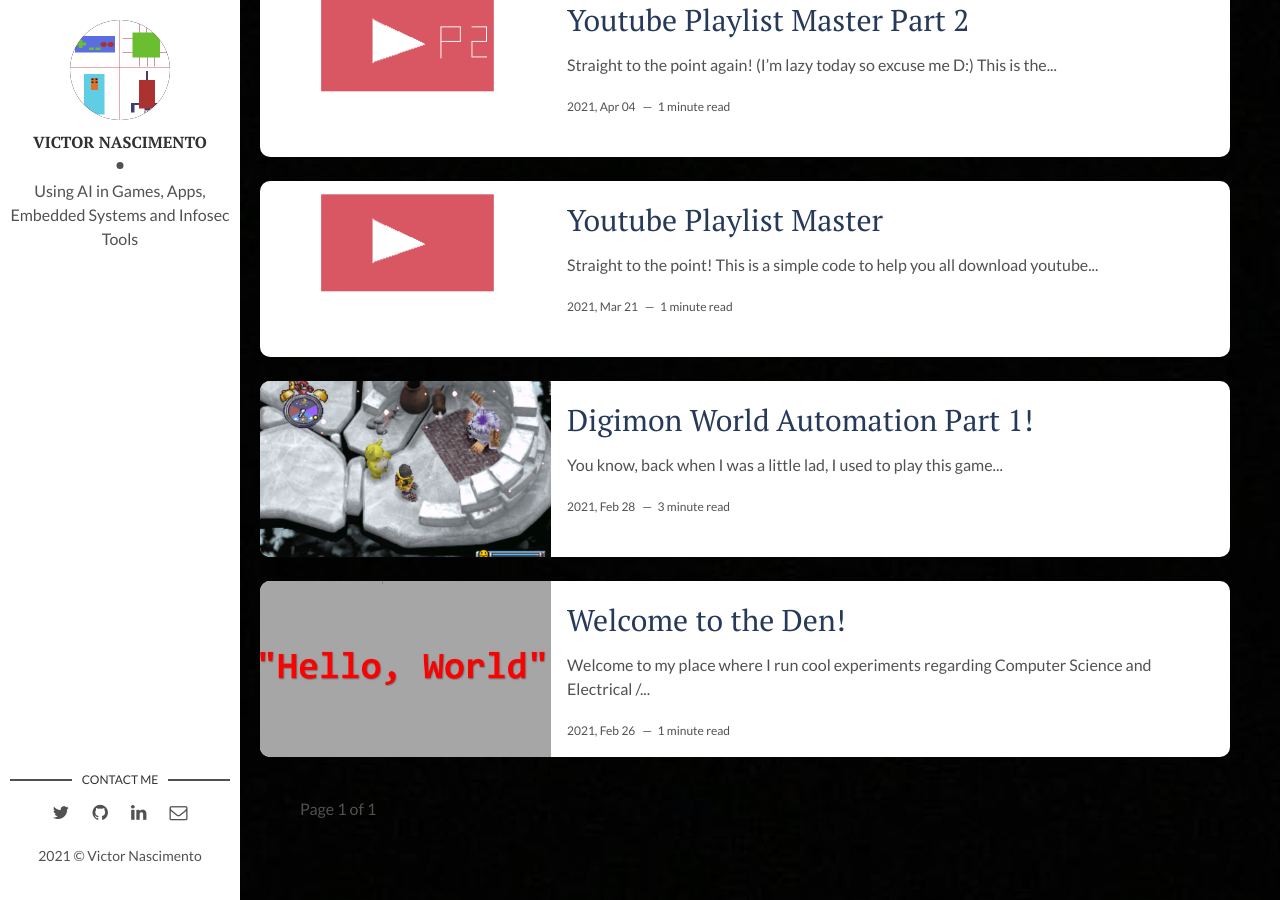
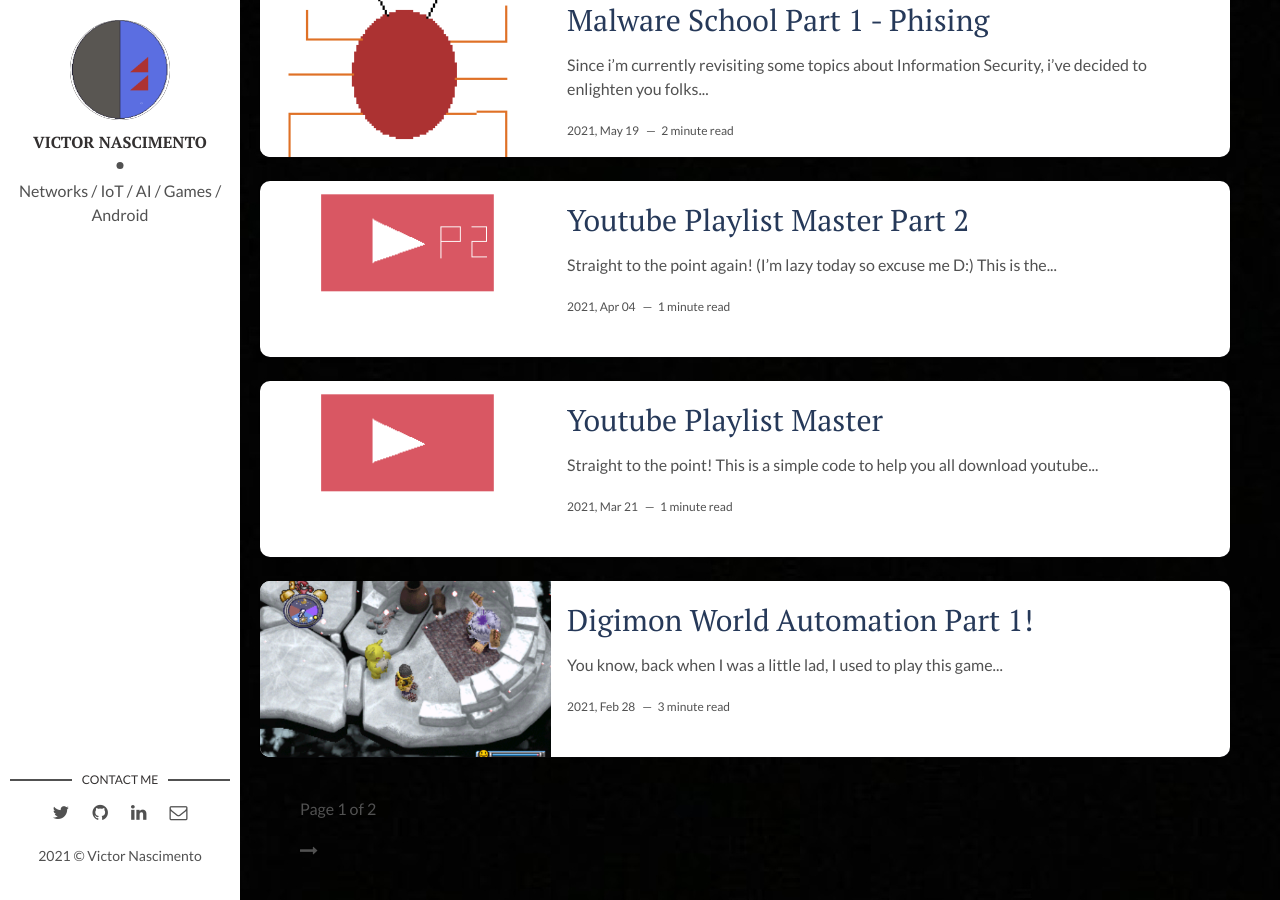
Before and after one commit to victornas91/scientistden, a Jekyll site: the page built from index.html, in a window 1280 px wide and 900 px high, scrolled down 839 px. Built offline with Jekyll 4.4.1, drawn with Linux system fonts in a browser that asks for light colours; the list of posts is cut into pages by our own code; some of the changed text lies outside the part shown.

```diff
--- a/_config.yml
+++ b/_config.yml
@@ -7,8 +7,8 @@ site-twitter: #if your site has a twitter account, enter it here
 
 # Author Settings
 author: Victor Nascimento # add your name
-author-img: denlogo1.png # add your photo
-about-author: Using AI in Games, Apps, Embedded Systems and Infosec Tools # add description
+author-img: newme.png # add your photo
+about-author: Networks / IoT / AI / Games / Android # add description
 social-twitter: IT_Victor91
 social-facebook: # add your Facebook handle
 social-github: victornas91 # add your Github handle
```
Also changed, not shown: _posts/2021-10-09-General-Update.markdown (added, +34 -0 lines), assets/img/journey.png (added), assets/img/newme.png (added).
